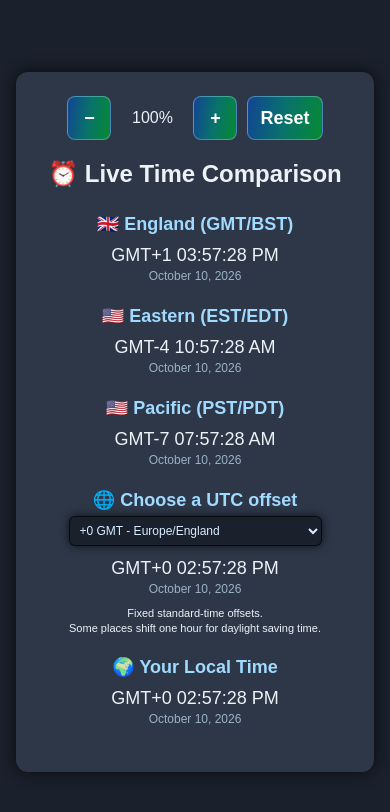
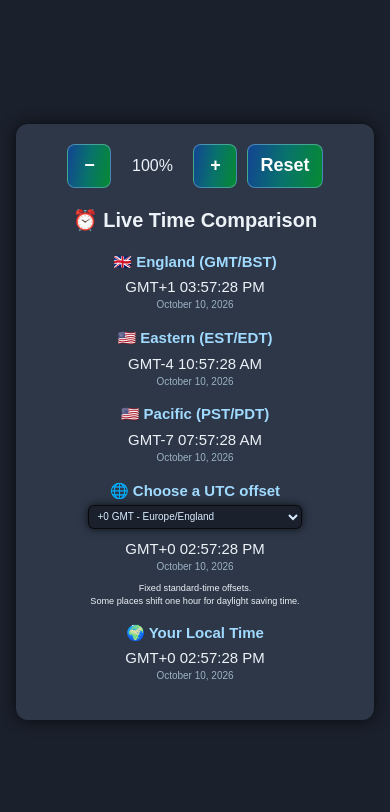
Before and after one commit to Madisastateofmind/smartstuff, a plain HTML site: page discord-clock/index.html in a window 390 px wide. Drawn offline with Linux system fonts and the light colour scheme.

Commit message:
Automatically fit clock to Activity viewport with relative size controls

```diff
--- a/discord-clock/index.html
+++ b/discord-clock/index.html
@@ -93,7 +93,7 @@
   .time .date { font-size: calc(12px * var(--view-scale)); }
   .timezone-note { font-size: calc(11px * var(--view-scale)); }
   select { font-size: calc(12px * var(--view-scale)); padding: calc(6px * var(--view-scale)); }
-  .view-controls { display:flex; justify-content:center; align-items:center; gap:10px; margin-bottom:20px; }
+  .view-controls { display:flex; justify-content:center; align-items:center; gap:10px; flex-wrap:wrap; margin-bottom:20px; }
   .view-controls button { min-width:44px; min-height:44px; padding:6px 12px; border:1px solid #a1daff66; border-radius:8px; background:linear-gradient(100deg,#124493,#08736b,#068a32); color:#fff; font: bold 18px Arial,sans-serif; cursor:pointer; }
   .view-controls button:disabled { opacity:.45; cursor:default; }
   .view-controls button:focus-visible { outline:3px solid #a1daff; outline-offset:3px; }
@@ -107,11 +107,11 @@
 <body>
 
 <div class="container">
-  <div class="view-controls" role="group" aria-label="Clock view size">
+  <div class="view-controls" role="group" aria-label="Clock view size relative to automatic fit">
     <button type="button" id="viewSmaller" aria-label="Make clock view smaller">−</button>
-    <output id="viewPercent" aria-live="polite" aria-label="Clock view size">100%</output>
+    <output id="viewPercent" aria-live="polite" aria-label="Clock view size relative to automatic fit" title="100% automatically fits the window; − and + adjust that size">100%</output>
     <button type="button" id="viewLarger" aria-label="Make clock view larger">+</button>
-    <button type="button" id="viewReset" aria-label="Reset clock view to 100 percent">Reset</button>
+    <button type="button" id="viewReset" aria-label="Reset clock view to automatic fit at 100 percent">Reset</button>
   </div>
   <h1>⏰ Live Time Comparison</h1>
 
@@ -174,16 +174,42 @@
 <script>
 
 let viewPercent = 100;
+function fitClockView() {
+  const container = document.querySelector(".container");
+  const controls = document.querySelector(".view-controls");
+  // Measure the natural clock size, then fit it to this Activity's viewport.
+  // These temporary styles are restored before the browser paints.
+  document.documentElement.style.setProperty("--view-scale", 1);
+  container.style.maxWidth = "none";
+  container.style.width = "430px";
+  const naturalHeight = container.offsetHeight;
+  const fixedHeight = controls.offsetHeight + 20;
+  container.style.removeProperty("max-width");
+  container.style.removeProperty("width");
+  const availableWidth = Math.max(1, window.innerWidth - 32);
+  const availableHeight = Math.max(1, window.innerHeight - 32);
+  const autoScale = Math.max(0.5, Math.min(
+    1,
+    availableWidth / 430,
+    (availableHeight - fixedHeight) / Math.max(1, naturalHeight - fixedHeight)
+  ));
+  document.documentElement.style.setProperty("--view-scale", autoScale * viewPercent / 100);
+}
 function setViewSize(percent) {
   viewPercent = Math.max(50, Math.min(150, percent));
-  document.documentElement.style.setProperty("--view-scale", viewPercent / 100);
   document.getElementById("viewPercent").textContent = viewPercent + "%";
   document.getElementById("viewSmaller").disabled = viewPercent === 50;
   document.getElementById("viewLarger").disabled = viewPercent === 150;
+  fitClockView();
 }
 document.getElementById("viewSmaller").addEventListener("click", () => setViewSize(viewPercent - 25));
 document.getElementById("viewLarger").addEventListener("click", () => setViewSize(viewPercent + 25));
 document.getElementById("viewReset").addEventListener("click", () => setViewSize(100));
+let resizeFrame;
+window.addEventListener("resize", () => {
+  cancelAnimationFrame(resizeFrame);
+  resizeFrame = requestAnimationFrame(fitClockView);
+});
 setViewSize(100);
 
 function formatClock(date, timeZone, fixedOffset) {
```
